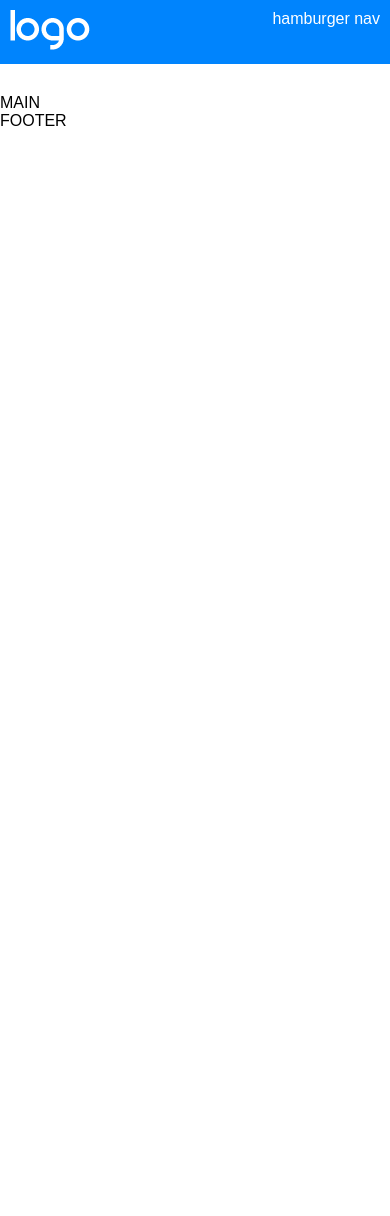
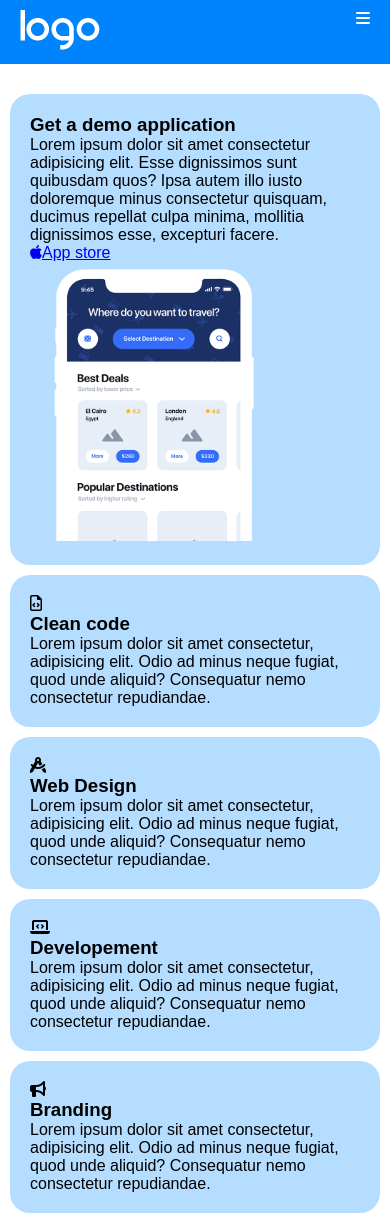
Before and after one commit to FrancescoFolgheraiter/htmlcss-responsive-layout, a plain HTML site: page index.html in a window 390 px wide. Shown: the top 1216 px of the page. Before the commit the page ends 844 px from the top, so only its background shows below. Drawn offline with Linux system fonts and the light colour scheme.

Commit message:
add structure for mobile first section[@main]

```diff
--- a/css/style.css
+++ b/css/style.css
@@ -14,7 +14,9 @@
     padding:0;
     box-sizing: border-box;
 }
-
+img{
+    width:100%;
+}
 /*
     GENERAL
 */
@@ -27,15 +29,27 @@ html{
     width:100%;
     max-width: 1000px;
     margin: 0 auto;
+    padding:0 10px;
 }
 .my-row{
     display:flex;
     flex-wrap: wrap;
 }
+.my-col{
+    width:100%;
+    margin-bottom: 10px;
+}
 
 .spaced{
     justify-content: space-between;
 }
+/*
+utility
+*/
+.bg-light-blue{
+    background-color: var(--third-color);
+}
+
 /*
     HEADER
 */
@@ -55,7 +69,14 @@ header .container .my-row nav:last-child div:first-child{
 /*
     MAIN
 */
-
+/*first section*/
+main section:first-child .my-row .my-col{
+    border-radius: 20px;
+    padding:20px 20px;
+}
+main section .my-row .my-col:first-child .cont-img{
+    width:250px;
+}
 
 /*
     FOOTER
@@ -74,6 +95,12 @@ header .container .my-row nav:last-child div:first-child{
     header .container .my-row nav:last-child div:first-child{
         display:block;
     }
+    header .container .my-row nav:last-child div:first-child ul li a{
+        text-decoration: none;
+        color:white;
+        padding:20px 10px;
+
+    }
     header .container .my-row nav:last-child div:last-child{
         display:none;
     }
--- a/index.html
+++ b/index.html
@@ -6,7 +6,7 @@
     <title>Template</title>
 
     <!--fonts-->
-
+    <link rel="stylesheet" href="https://cdnjs.cloudflare.com/ajax/libs/font-awesome/6.4.2/css/all.min.css" integrity="sha512-z3gLpd7yknf1YoNbCzqRKc4qyor8gaKU1qmn+CShxbuBusANI9QpRohGBreCFkKxLhei6S9CQXFEbbKuqLg0DA==" crossorigin="anonymous" referrerpolicy="no-referrer" />
     <!--css-->
     <link rel="stylesheet" href="css/style.css">
 </head>
@@ -52,7 +52,7 @@
                         </ul>
                     </div>
                     <div>
-                        hamburger nav
+                        <i class="fa-solid fa-bars"></i>
                     </div>
                 </nav>
             </div>
@@ -62,6 +62,60 @@
 
     <!--INIZIO MAIN-->
     <main>
+        <section>
+            <div class="container">
+                <div class="my-row">
+                    <div class="my-col bg-light-blue">
+                        <div>
+                            <h3>Get a demo application</h3>
+                            <p>Lorem ipsum dolor sit amet consectetur adipisicing elit. Esse dignissimos sunt quibusdam quos? Ipsa autem illo iusto doloremque minus consectetur quisquam, ducimus repellat culpa minima, mollitia dignissimos esse, excepturi facere.</p>
+                            <div>
+                                <a href="#"><i class="fa-brands fa-apple"></i>App store</a>
+                            </div>
+                        </div>
+                        <div class="cont-img">
+                            <img src="./img/phone.png" alt="">
+                        </div>
+                    </div>
+                    <div class="my-col bg-light-blue">
+                        <div>
+                            <i class="fa-regular fa-file-code"></i>
+                        </div>
+                        <div>
+                            <h3>Clean code</h3>
+                            <p>Lorem ipsum dolor sit amet consectetur, adipisicing elit. Odio ad minus neque fugiat, quod unde aliquid? Consequatur nemo consectetur repudiandae.</p>
+                        </div>
+                    </div>
+                    <div class="my-col bg-light-blue ">
+                        <div>
+                            <i class="fa-solid fa-compass-drafting"></i>
+                        </div>
+                        <div>
+                            <h3>Web Design</h3>
+                            <p>Lorem ipsum dolor sit amet consectetur, adipisicing elit. Odio ad minus neque fugiat, quod unde aliquid? Consequatur nemo consectetur repudiandae.</p>
+                        </div>
+                    </div>
+                    <div class="my-col bg-light-blue">
+                        <div>
+                            <i class="fa-solid fa-laptop-code"></i>
+                        </div>
+                        <div>
+                            <h3>Developement</h3>
+                            <p>Lorem ipsum dolor sit amet consectetur, adipisicing elit. Odio ad minus neque fugiat, quod unde aliquid? Consequatur nemo consectetur repudiandae.</p>
+                        </div>
+                    </div>
+                    <div class="my-col bg-light-blue">
+                        <div>
+                            <i class="fa-solid fa-bullhorn"></i>
+                        </div>
+                        <div>
+                            <h3>Branding</h3>
+                            <p>Lorem ipsum dolor sit amet consectetur, adipisicing elit. Odio ad minus neque fugiat, quod unde aliquid? Consequatur nemo consectetur repudiandae.</p>
+                        </div>
+                    </div>
+                </div>
+            </div>
+        </section>
 
         <div class="container">
             MAIN
```
